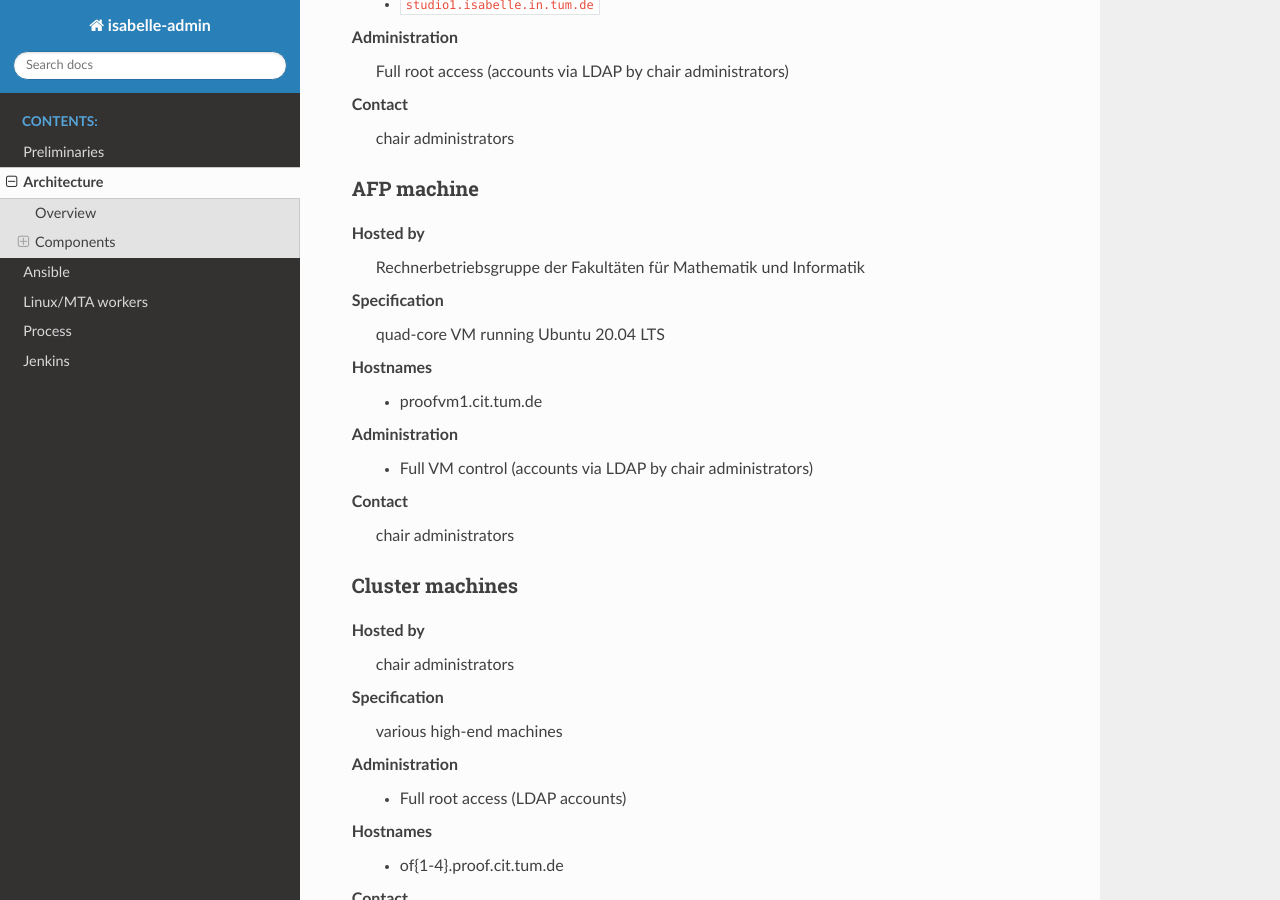
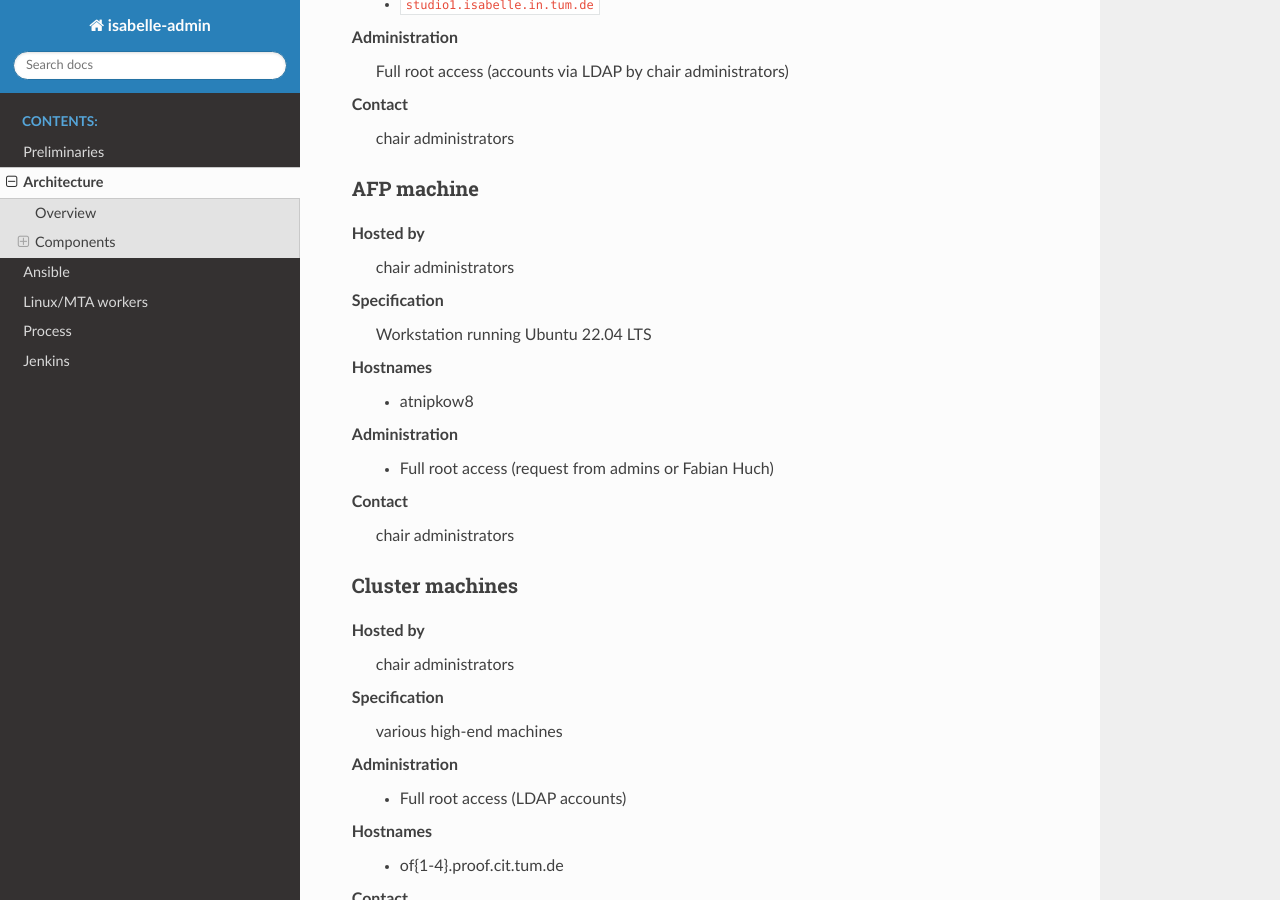
Before and after one commit to isabelle-prover/admin, a Sphinx documentation site: the page built from docs/architecture.rst, in a window 1280 px wide and 900 px high, scrolled down 1970 px. Built offline with Sphinx 7.4.7 and the Read the Docs theme 2.0.0, drawn with Linux system fonts in a browser that asks for light colours.

Commit message:
change afp-submit to workstation running Ubuntu 22 (lxc does not work smoothly with cgroupsv2 and previous firewall settings);

```diff
--- a/docs/architecture.rst
+++ b/docs/architecture.rst
@@ -97,16 +97,16 @@ AFP machine
 ~~~~~~~~~~~
 
 Hosted by
-  Rechnerbetriebsgruppe der Fakultäten für Mathematik und Informatik
+  chair administrators
 
 Specification
-  quad-core VM running Ubuntu 20.04 LTS
+  Workstation running Ubuntu 22.04 LTS
 
 Hostnames
-  - proofvm1.cit.tum.de
+  - atnipkow8
 
 Administration
-  - Full VM control (accounts via LDAP by chair administrators)
+  - Full root access (request from admins or Fabian Huch)
 
 Contact
   chair administrators
```
Also changed, not shown: 4 other files.
